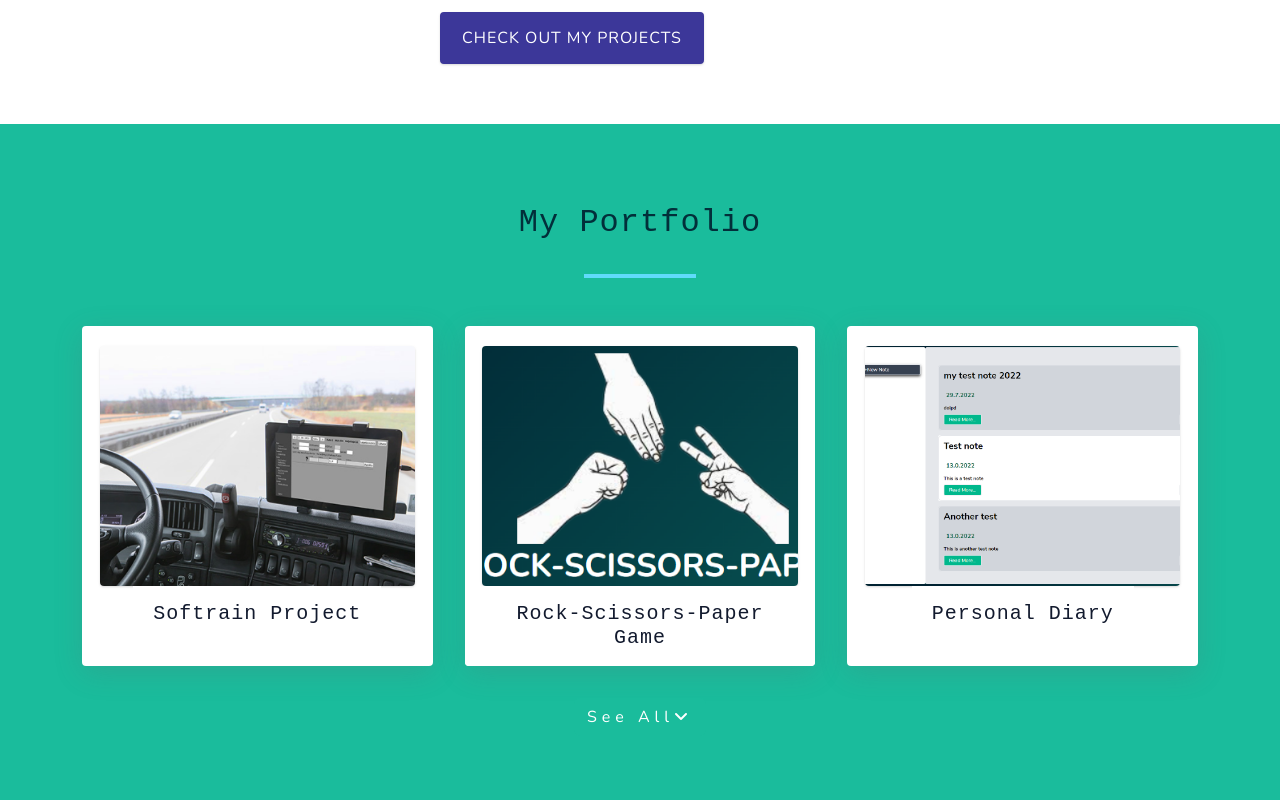
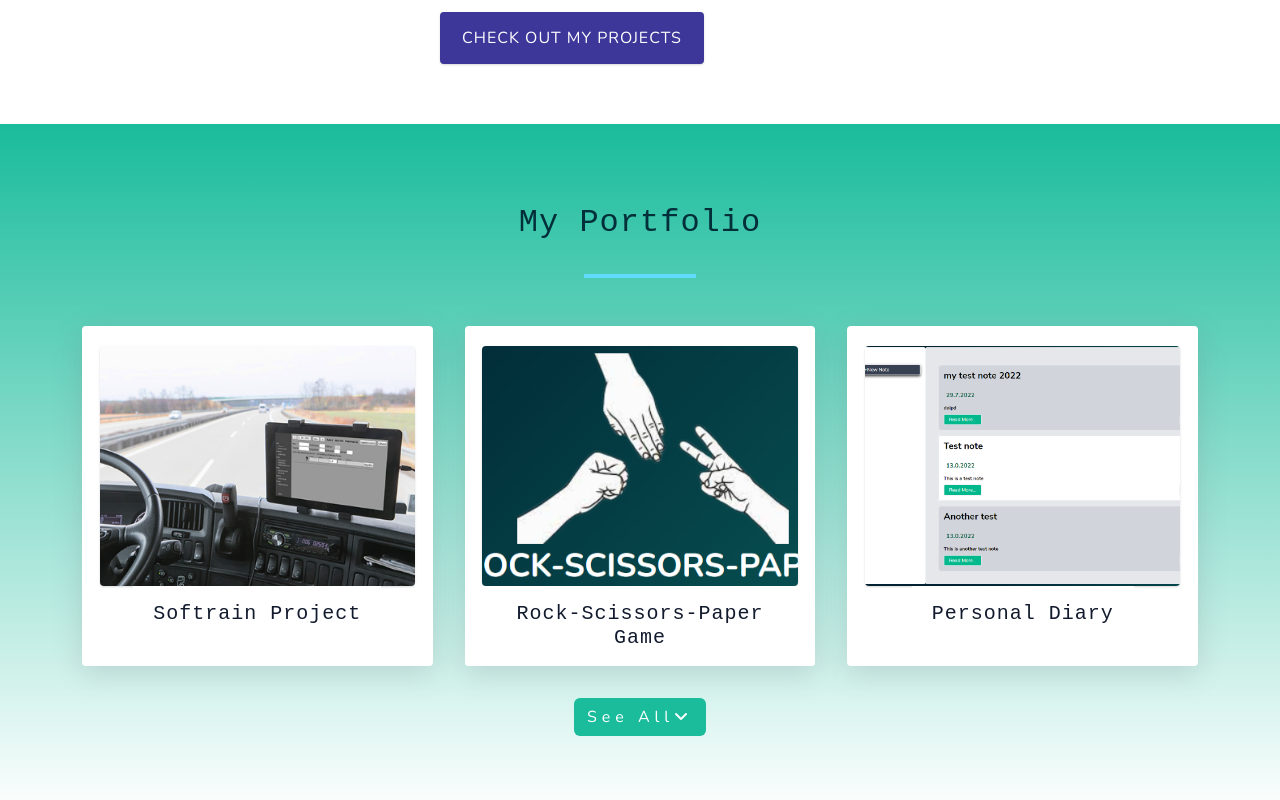
Before and after one commit to Jean198/jean-portfolio-react, a React (Create React App) app: page / in a window 1280 px wide. Shown: the part 560-1360 px from the top of the page. Built offline with nearby package versions, Linux system fonts and the light colour scheme.

Commit message:
changed home styles

```diff
--- a/src/Components/Pages/Home/Home.scss
+++ b/src/Components/Pages/Home/Home.scss
@@ -81,12 +81,13 @@
 }
 
 .project-section-overall-container {
-  background-color: #1ABC9C;
+  background: linear-gradient(#1ABC9C, #fff);
 }
 
 .projects-section {
   padding: 5rem 1rem;
-  background: #1ABC9C; //#F5F5F8;
+  background: linear-gradient(#1ABC9C, #fff);
+  //background: #1ABC9C; //#F5F5F8;
   text-align: center;
 
   h2 {
```
